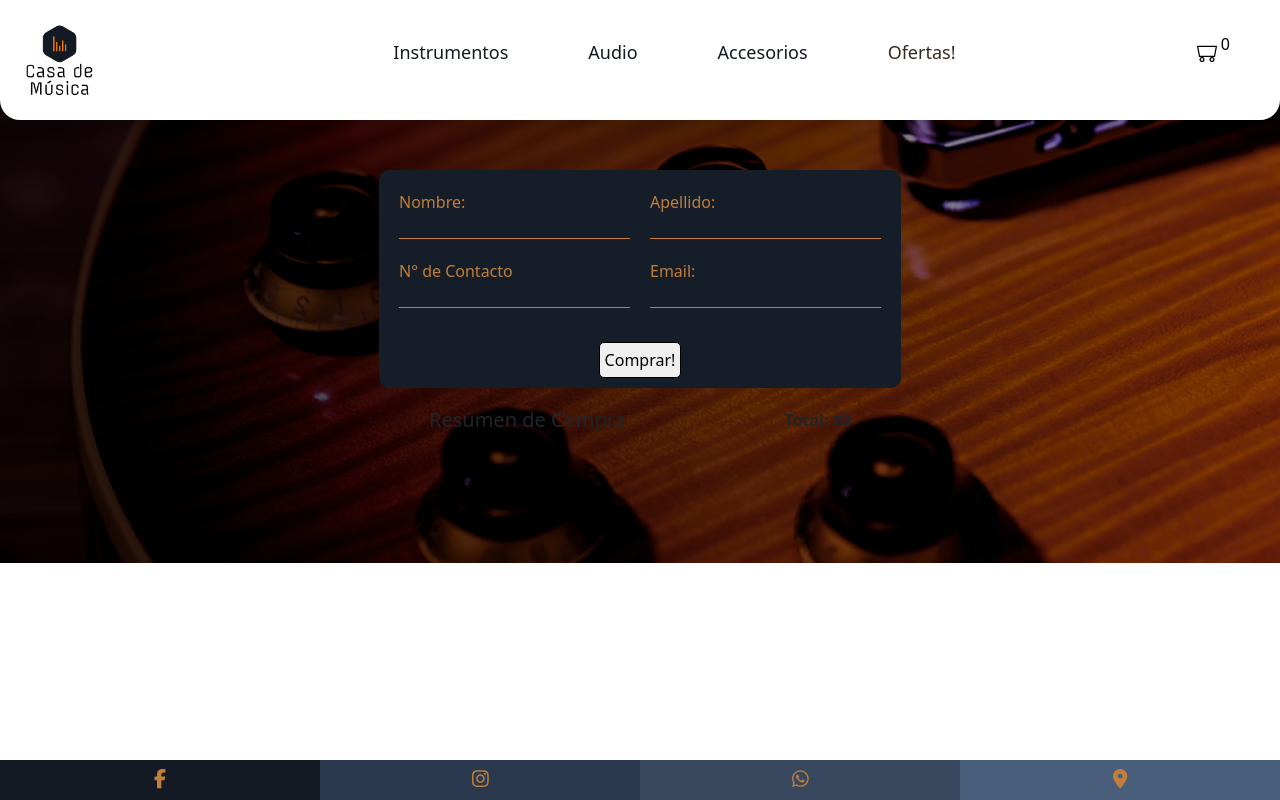
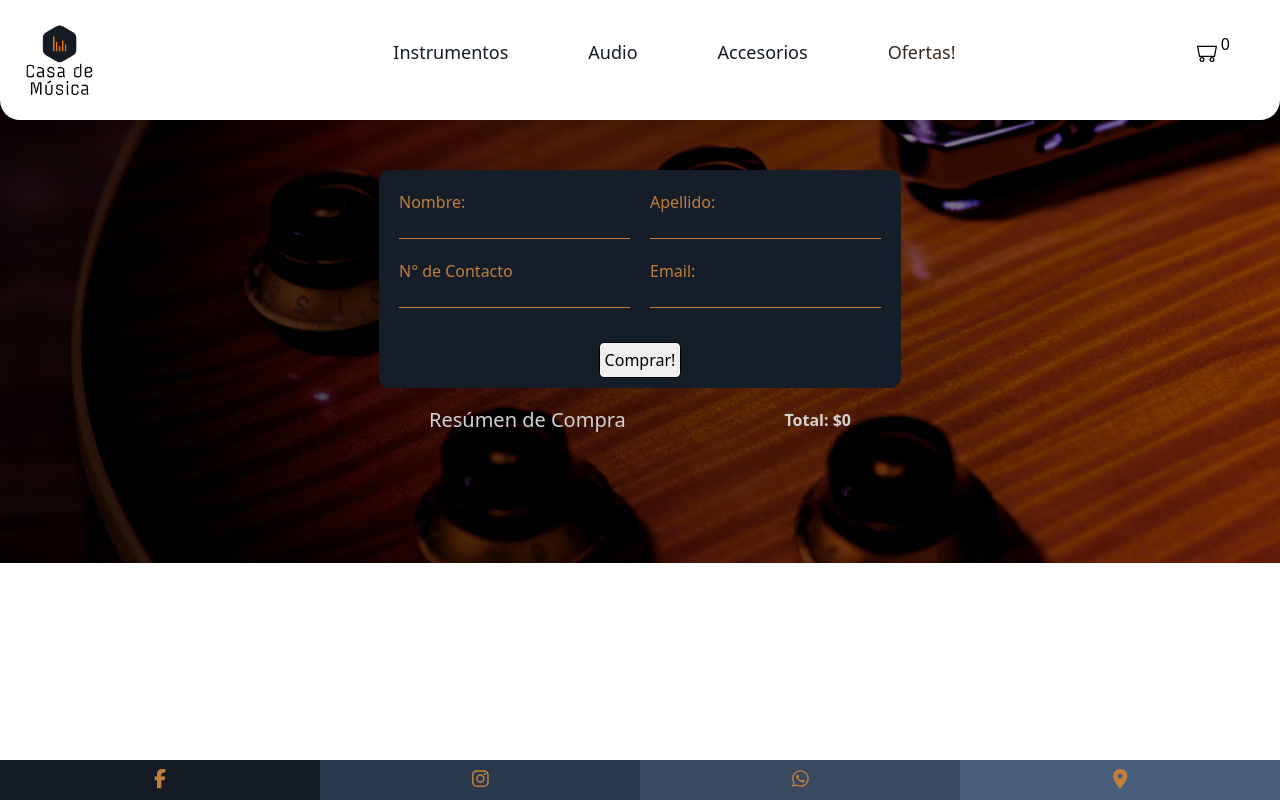
Before and after one commit to FacuM87/CasaDeMusica-React, a React (Create React App) app: page /checkout in a window 1280 px wide. Built offline with nearby package versions, Linux system fonts and the light colour scheme.

Commit message:
mejorasz estéticas

```diff
--- a/src/components/Checkout/Checkout.css
+++ b/src/components/Checkout/Checkout.css
@@ -9,6 +9,7 @@
 
 .resumen{
     width: 422px;
+    color: lightgray;
 }
 
 .resumenPort{
```
Also changed, not shown: src/assets/bg-bass-min.jpg (deleted), src/assets/bg-mixer-min.jpg (deleted).
